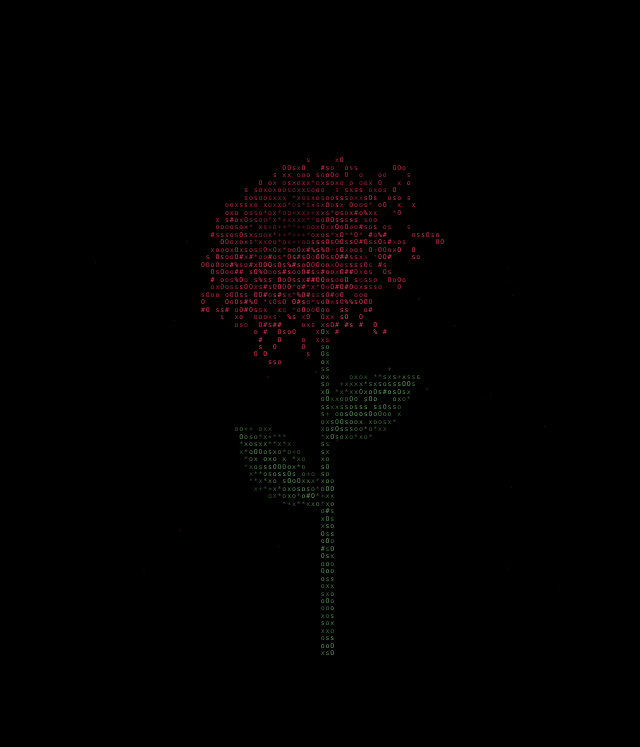
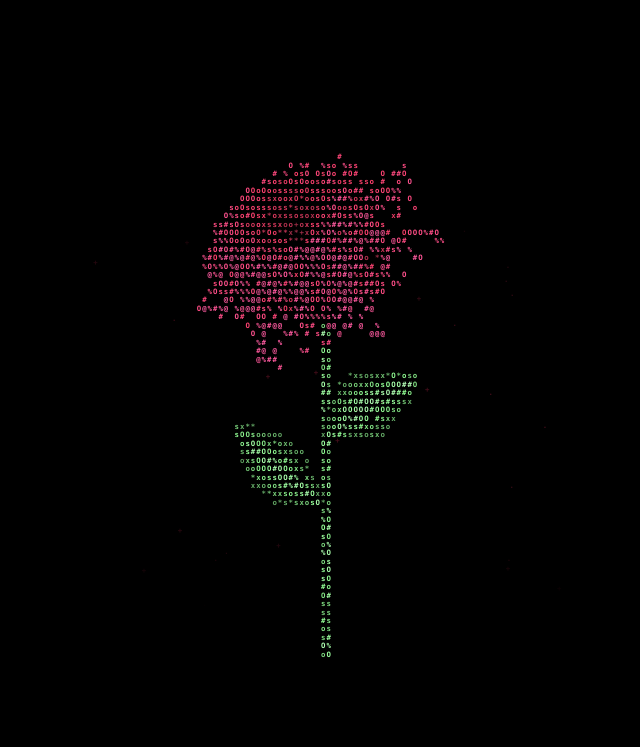
Before and after one commit to Chychyndr/everbloom, a plain HTML site: page index.html in a window 1280 px wide. Shown: the whole page, without its empty margins (313-953 px from the left). Drawn offline with Linux system fonts and the light colour scheme; animation ran at ten frames a second.

Commit message:
Increase character contrast and animate particle assembly

```diff
--- a/index.html
+++ b/index.html
@@ -17,7 +17,7 @@ const TAU=Math.PI*2, golden=2.399963, clamp=x=>Math.max(0,Math.min(1,x)), ease=x
 const rand=i=>{const x=Math.sin(i*127.1+311.7)*43758.5453;return x-Math.floor(x)};
 const mix=(a,b,t)=>a+(b-a)*t;
 const glyphs=".:;+*xosO#%@";
-const green=[104,174,100], pink=[255,126,177];
+const green=[119,220,121];
 const presets=[
  ["Rose",[242,47,92],7,6,1.0,.95,.95],
  ["Lotus",[222,112,255],9,4,1.45,.63,1.3],
@@ -56,7 +56,7 @@ function head(x,y,z,r,p,birth=1){
  const rise=r*(cup*(u*u*.36+layer*.11)+.13*Math.sin(u*Math.PI)-.11*v*v);
  const localX=rr*Math.cos(a)-tangent*Math.sin(a);
  const localY=rr*Math.sin(a)+tangent*Math.cos(a);
- const shade=.50+.5*u+.12*Math.cos(a+1.4)-.18*Math.abs(v);
+ const shade=.57+.53*u+.19*Math.cos(a+1.4)-.23*Math.abs(v);
  add(x+localX,y+localY*.83+rise*.31,z+rise-localY*.32,color,shade,birth+u*.9+layer*.09);
  }
  }
@@ -97,13 +97,14 @@ function paint(now){
  const angle=motion.matches?.22:Math.sin(age*.37)*.42+px*.28,cos=Math.cos(angle),sin=Math.sin(angle);
  const scale=size/565, exit=motion.matches?0:ease((age-20)/4);
  ctx.fillStyle="#000";ctx.fillRect(0,0,size,size);
- const glyphSize=Math.max(3.4,Math.min(8,size/105));
- ctx.font=glyphSize+"px ui-monospace,Consolas,monospace";ctx.textAlign="center";ctx.textBaseline="middle";
+ const glyphSize=Math.max(4.2,Math.min(9,size/93));
+ ctx.font="bold "+glyphSize+"px ui-monospace,Consolas,monospace";ctx.textAlign="center";ctx.textBaseline="middle";
  const cells=new Map(),step=glyphSize*.73,vertical=glyphSize*1.14;
  for(const p of points){
  const g=ease((age-p.birth)/2.1);if(g<=0)continue;
  const sway=motion.matches?0:Math.sin(age*.85+p.y*.012)*4*(p.y+220)/420;
- const x=p.x*g+sway+Math.cos(p.a)*exit*(60+p.v*220),y=p.y*g+Math.sin(p.a)*exit*(60+p.v*220),z=p.z*g+exit*p.r*100;
+ const scatter=exit+(current===0&&age<4?0:(1-g)*.65);
+ const x=p.x*g+sway+Math.cos(p.a)*scatter*(60+p.v*220),y=p.y*g+Math.sin(p.a)*scatter*(60+p.v*220),z=p.z*g+exit*p.r*100;
  const rx=x*cos-z*sin,rz=x*sin+z*cos,ry=y+rz*py*.14;
  const perspective=620/(620-rz),breath=motion.matches?1:1+.014*Math.sin(age*1.15);
  const sx=size/2+rx*perspective*scale*breath,sy=size/2-ry*perspective*scale*breath;
@@ -113,10 +114,11 @@ function paint(now){
  if(!old||rz>old.z)cells.set(key,{p,z:rz,x:ix*step,y:iy*vertical,g});
  }
  for(const {p,z,x,y,g} of cells.values()){
- const light=Math.max(.23,Math.min(1.3,p.l*(.92+z/520)));
+ const light=Math.max(.55,Math.min(1.55,p.l*(1.32+z/520)));
  const alpha=g*(1-exit*.98);
- ctx.fillStyle="rgba("+p.c.map(c=>Math.round(Math.min(255,c*light))).join(",")+","+alpha+")";
- ctx.fillText(glyphs[Math.min(glyphs.length-1,Math.floor(light*7+p.r*3))],x,y);
+ ctx.fillStyle="rgba("+p.c.map(c=>Math.round(Math.min(255,c*light+18))).join(",")+","+alpha+")";
+ const char=glyphs[Math.min(glyphs.length-1,Math.floor(light*6+p.r*3))];
+ ctx.fillText(char,x,y);
  }
  if(!motion.matches){
  for(let i=0;i<35;i++){
```
